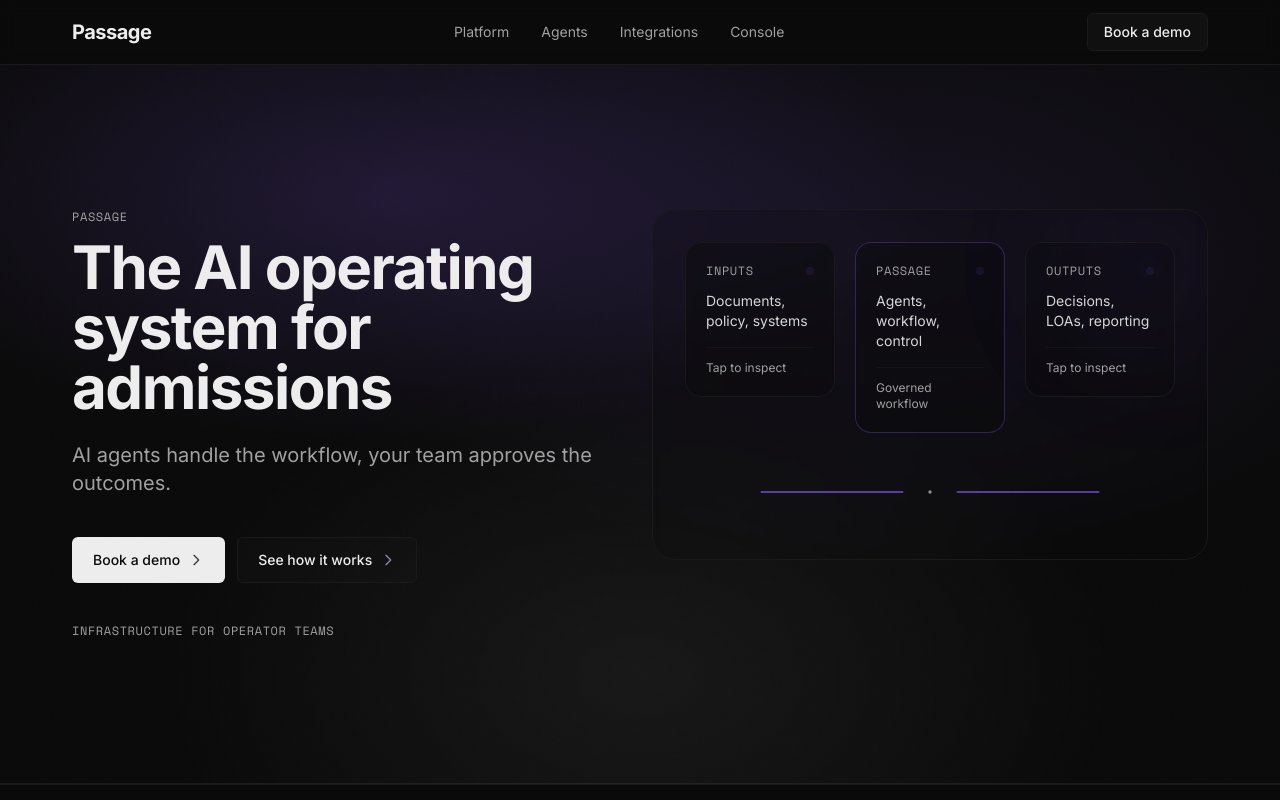
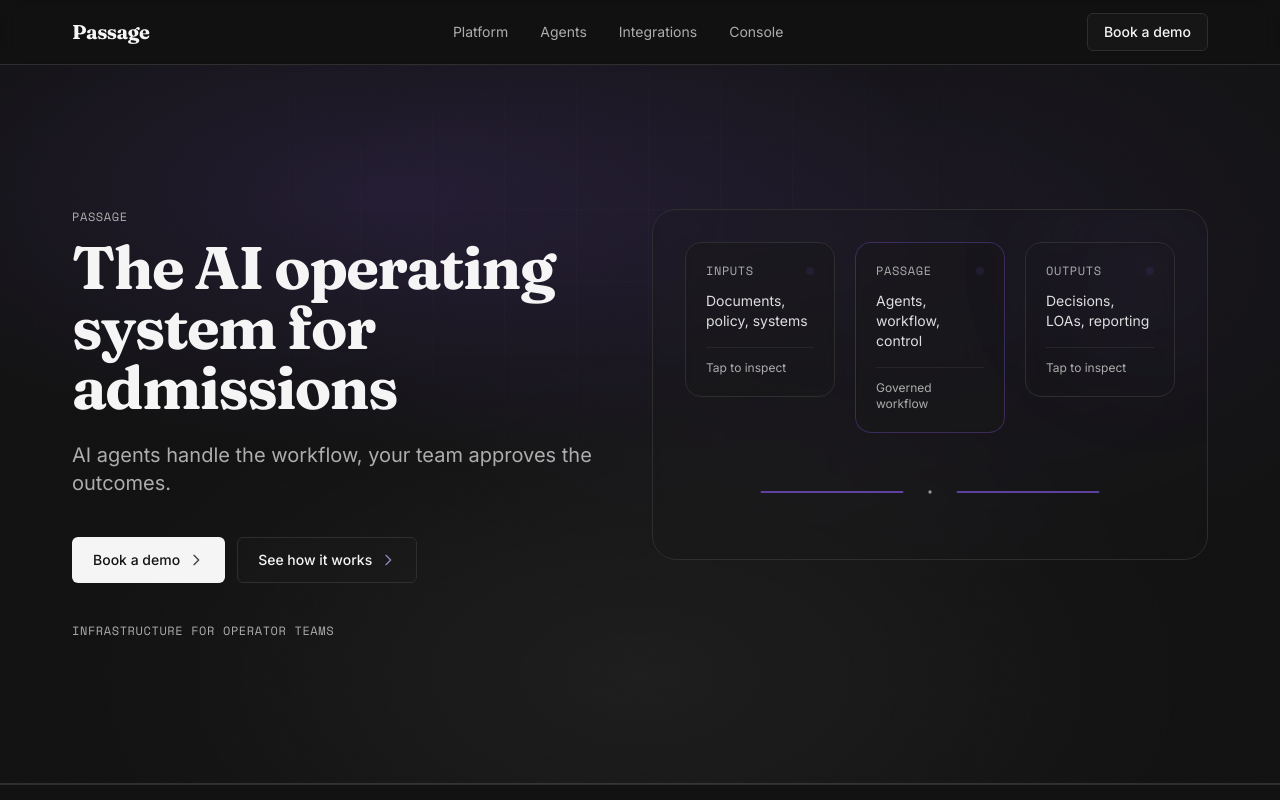
Before and after one commit to rayan-os/passage-poc, a Next.js app: page / in a window 1280 px wide. Shown: the top 800 px of the page. Built offline with nearby package versions, Linux system fonts and the light colour scheme.

Commit message:
chore: soften theme and typography with reference-inspired polish
Shift to a graphite dark palette with lighter surfaces, swap display font to a restrained serif, refine hero background grid/noise, and slow the proof logo drift for a calmer enterprise feel.

```diff
--- a/app/globals.css
+++ b/app/globals.css
@@ -8,18 +8,19 @@
   }
 
   :root {
-    --background: 0 0% 4%;
-    --foreground: 0 0% 93%;
-    --muted: 0 0% 16%;
-    --muted-foreground: 0 0% 63%;
-    --border: 0 0% 10%;
-    --accent: 0 0% 15%;
-    --primary: 0 0% 93%;
-    --primary-foreground: 0 0% 4%;
-    --secondary: 0 0% 10%;
-    --secondary-foreground: 0 0% 93%;
-    --input: 0 0% 10%;
-    --ring: 0 0% 93%;
+    /* Graphite dark with lighter surfaces (no true black). */
+    --background: 0 0% 7%;
+    --foreground: 0 0% 96%;
+    --muted: 0 0% 14%;
+    --muted-foreground: 0 0% 68%;
+    --border: 0 0% 18%;
+    --accent: 0 0% 16%;
+    --primary: 0 0% 96%;
+    --primary-foreground: 0 0% 8%;
+    --secondary: 0 0% 12%;
+    --secondary-foreground: 0 0% 96%;
+    --input: 0 0% 14%;
+    --ring: 0 0% 96%;
     --destructive: 0 84% 60%;
     --destructive-foreground: 0 0% 98%;
     --card: 0 0% 4%;
@@ -27,22 +28,22 @@
   }
 
   .dark {
-    --background: 0 0% 4%;
-    --foreground: 0 0% 93%;
-    --muted: 0 0% 16%;
-    --muted-foreground: 0 0% 63%;
-    --border: 0 0% 10%;
-    --accent: 0 0% 15%;
-    --primary: 0 0% 93%;
-    --primary-foreground: 0 0% 4%;
-    --secondary: 0 0% 10%;
-    --secondary-foreground: 0 0% 93%;
-    --input: 0 0% 10%;
-    --ring: 0 0% 93%;
+    --background: 0 0% 7%;
+    --foreground: 0 0% 96%;
+    --muted: 0 0% 14%;
+    --muted-foreground: 0 0% 68%;
+    --border: 0 0% 18%;
+    --accent: 0 0% 16%;
+    --primary: 0 0% 96%;
+    --primary-foreground: 0 0% 8%;
+    --secondary: 0 0% 12%;
+    --secondary-foreground: 0 0% 96%;
+    --input: 0 0% 14%;
+    --ring: 0 0% 96%;
     --destructive: 0 84% 60%;
     --destructive-foreground: 0 0% 98%;
-    --card: 0 0% 4%;
-    --card-foreground: 0 0% 93%;
+    --card: 0 0% 10%;
+    --card-foreground: 0 0% 96%;
   }
 
   * {
--- a/app/layout.tsx
+++ b/app/layout.tsx
@@ -1,5 +1,5 @@
 import type { Metadata } from "next";
-import { Inter, Space_Mono } from "next/font/google";
+import { Fraunces, Inter, Space_Mono } from "next/font/google";
 import "./globals.css";
 import Navigation from "@/components/Navigation";
 import BigFooter from "@/components/BigFooter";
@@ -17,11 +17,10 @@ const spaceMono = Space_Mono({
   display: "swap",
 });
 
-// Using Inter as display font (can be swapped for a premium display font later)
-const display = Inter({
+// Display font: restrained serif, operator vibe.
+const display = Fraunces({
   variable: "--font-display",
   subsets: ["latin"],
-  weight: ["600", "700", "800"],
   display: "swap",
 });
 
--- a/components/BigFooter.tsx
+++ b/components/BigFooter.tsx
@@ -4,6 +4,11 @@ export default function BigFooter() {
   return (
     <footer className="border-t border-border bg-background">
       <div className="container-grid py-12">
+        <div aria-hidden="true" className="relative overflow-hidden">
+          <div className="pointer-events-none select-none absolute -top-10 right-0 text-[96px] md:text-[140px] font-display font-bold tracking-tight text-foreground/[0.04]">
+            Passage
+          </div>
+        </div>
         <div className="flex flex-col md:flex-row md:items-center md:justify-between gap-6">
           <div>
             <p className="font-display text-lg font-bold text-foreground">Passage</p>
--- a/components/landing/Hero.tsx
+++ b/components/landing/Hero.tsx
@@ -16,7 +16,18 @@ export default function Hero() {
           className="absolute inset-0"
           style={{
             background:
-              "radial-gradient(900px 420px at 30% 18%, rgba(139,92,246,0.18), transparent 60%), radial-gradient(900px 520px at 70% 26%, rgba(139,92,246,0.10), transparent 62%), radial-gradient(800px 520px at 50% 85%, rgba(255,255,255,0.06), transparent 60%)",
+              "radial-gradient(900px 420px at 30% 18%, rgba(139,92,246,0.14), transparent 62%), radial-gradient(900px 520px at 70% 26%, rgba(139,92,246,0.08), transparent 64%), radial-gradient(900px 520px at 50% 85%, rgba(255,255,255,0.05), transparent 62%)",
+          }}
+        />
+        <div
+          aria-hidden="true"
+          className="absolute inset-0 opacity-[0.35]"
+          style={{
+            backgroundImage:
+              "linear-gradient(to right, rgba(255,255,255,0.06) 1px, transparent 1px), linear-gradient(to bottom, rgba(255,255,255,0.05) 1px, transparent 1px)",
+            backgroundSize: "72px 72px",
+            maskImage: "radial-gradient(70% 60% at 50% 25%, black, transparent 68%)",
+            WebkitMaskImage: "radial-gradient(70% 60% at 50% 25%, black, transparent 68%)",
           }}
         />
         <Noise />
--- a/components/landing/ProofLogos.tsx
+++ b/components/landing/ProofLogos.tsx
@@ -17,7 +17,7 @@ export default function ProofLogos({ count }: { count: number }) {
       transition={
         reduce || paused
           ? undefined
-          : { duration: 50 + offset, ease: "linear", repeat: Infinity }
+          : { duration: 80 + offset, ease: "linear", repeat: Infinity }
       }
       style={{ willChange: "transform" }}
     >
```
